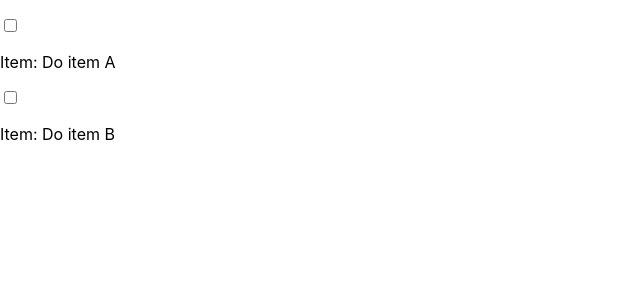
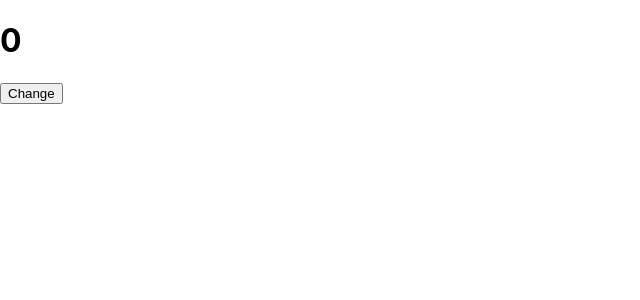
Before and after one commit to Oluwa-Femi/first-react, a React (Create React App) app: page / in a window 1280 px wide. Shown: the top 300 px of the page, without its empty margins (0-640 px from the left). Built offline with nearby package versions, Linux system fonts and the light colour scheme.

Commit message:
using state to modify data without changing the data itself

```diff
--- a/src/App.js
+++ b/src/App.js
@@ -32,25 +32,56 @@
 
 // const todoComponents = TodosData.map(item => <TodoItem key={item.id} item={item.item}   /> )
 
+// class App extends Component{
+//     constructor(){
+//         super()
+
+//         this.state = {
+//             todos: TodosData
+//         }
+//     }
+
+//     render(){
+//         const todoItems = TodosData.map(item => <TodoItem key={item.id} item={item.item}   /> )
+
+//         function handler(){
+//             console.log("You are ontop of me")
+//         }
+
+//         return(
+//             <div>
+//                 <p>{todoItems}</p>
+//                 <button onMouseOver={handler }>Click Me</button>
+//             </div>
+//         )
+//     }
+// }
+
 class App extends Component{
     constructor(){
         super()
+        this.state = {
+            count: 0
+        }
+        this.handleClick = this.handleClick.bind(this)
+    }
 
-        this.state = {
-            todos: TodosData
-        }
+    handleClick(){
+        this.setState(prevState => {
+            return{
+                count: prevState.count + 1
+            }
+        })
     }
 
     render(){
-        const todoItems = TodosData.map(item => <TodoItem key={item.id} item={item.item}   /> )
-
         return(
             <div>
-                <p>{todoItems}</p>
+                <h1>{this.state.count}</h1>
+                <button onClick={this.handleClick}>Change</button>
             </div>
         )
     }
 }
 
-
 export default App
--- a/src/TodosData.js
+++ b/src/TodosData.js
@@ -4,12 +4,12 @@
     {
         id: 1,
         item: "Do item A",
-        done: true
+        completed: true
     },
     {
         id: 2,
         item: "Do item B",
-        done: false
+        completed: false
     }
 
 ]
--- a/src/components/TodoItem.js
+++ b/src/components/TodoItem.js
@@ -3,7 +3,7 @@
 function TodoItem(props){
     return (
     <div>
-        <input type="checkbox" checked={props.done} />
+        <input type="checkbox" checked={props.done} onChange={()=>console.log("I have been checked")} />
         <p>Item: {props.item}</p>
     </div>
     )
```
